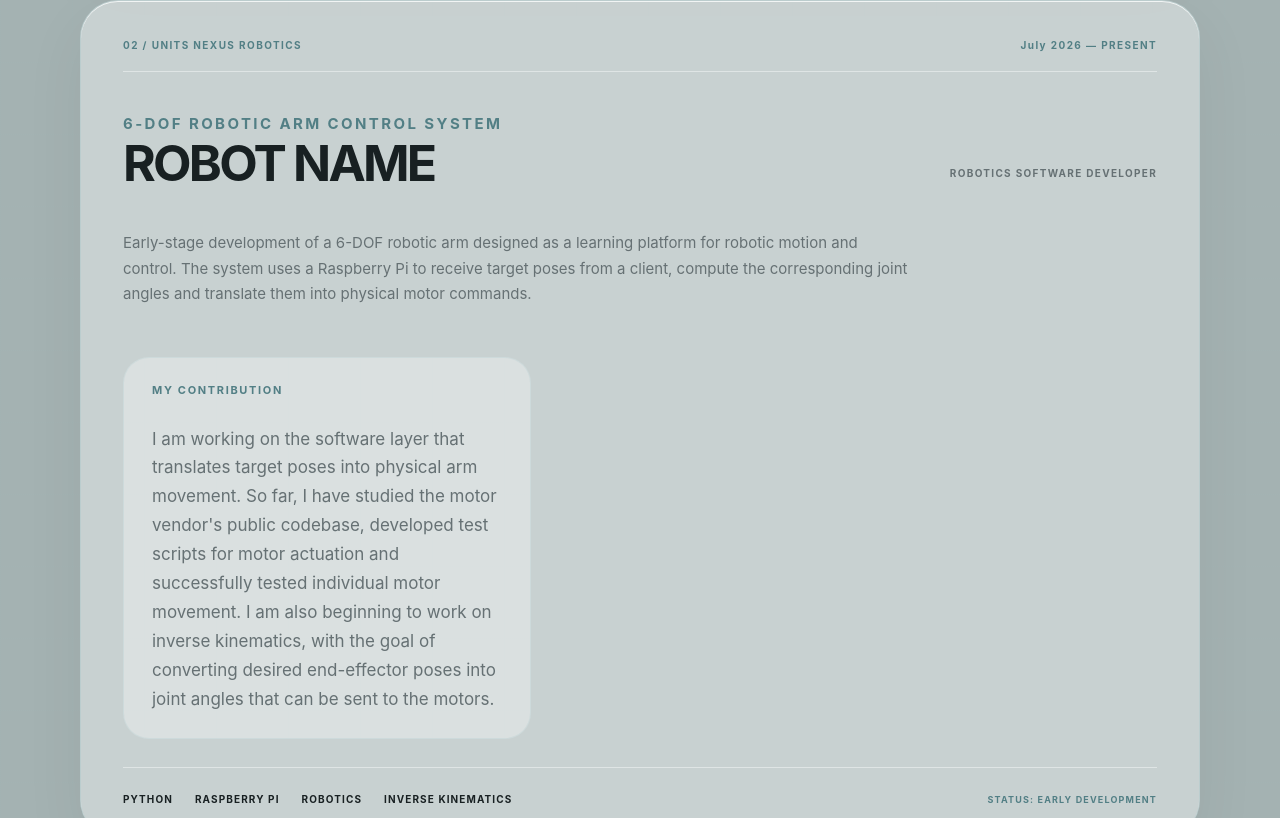
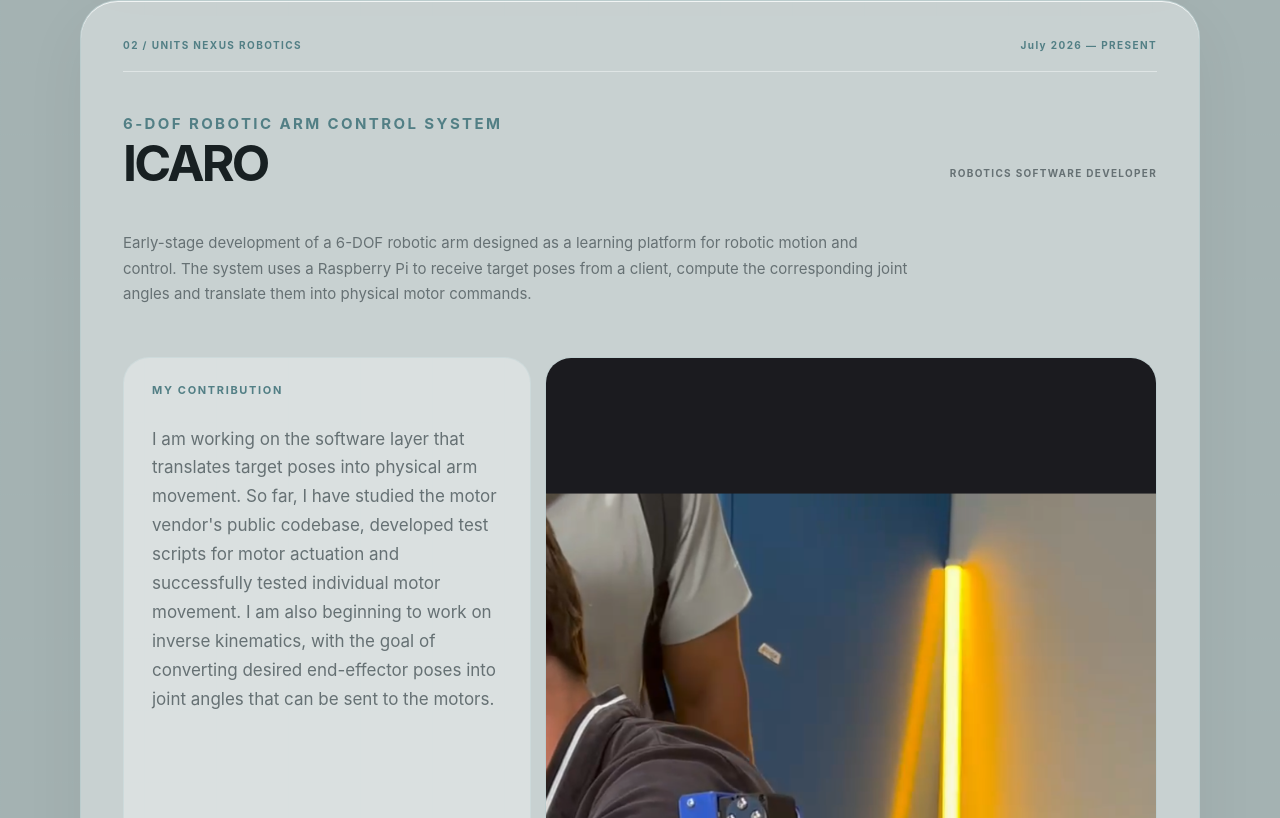
Before and after one commit to eliacovi04/portfolio, a React (Vite) app: page / in a window 1280 px wide. Shown: the part 1882-2700 px from the top of the page. Built offline with nearby package versions, Linux system fonts and the light colour scheme.

Commit message:
Add project 2 image

```diff
--- a/src/App.tsx
+++ b/src/App.tsx
@@ -8,6 +8,7 @@ import './styles/projects.css'
 import { SiGmail } from 'react-icons/si'
 import { FaLinkedin, FaGithub } from 'react-icons/fa'
 import borisProject from './assets/boris_project.png'
+import icaroProject from './assets/Icaro_project.png'
 
 
 function App() {
@@ -370,7 +371,7 @@ function App() {
                 <span className="project-name">6-DOF ROBOTIC ARM CONTROL SYSTEM</span>
 
                 <h3>
-                  ROBOT NAME
+                  ICARO
                 </h3>
               </div>
 
@@ -409,6 +410,13 @@ function App() {
                 </p>
               </div>
 
+              <div className="project-image">
+                <img
+                  src={icaroProject}
+                  alt="ICARO 6-DOF Robotic Arm"
+                />
+              </div>
+
             </div>
 
 
@@ -423,7 +431,7 @@ function App() {
               </div>
 
               <span className="project-status">
-                STATUS: EARLY DEVELOPMENT
+                STATUS: INITIAL MOTOR TESTS
               </span>
 
             </div>
```
Also changed, not shown: src/assets/Icaro_project.png (added).
